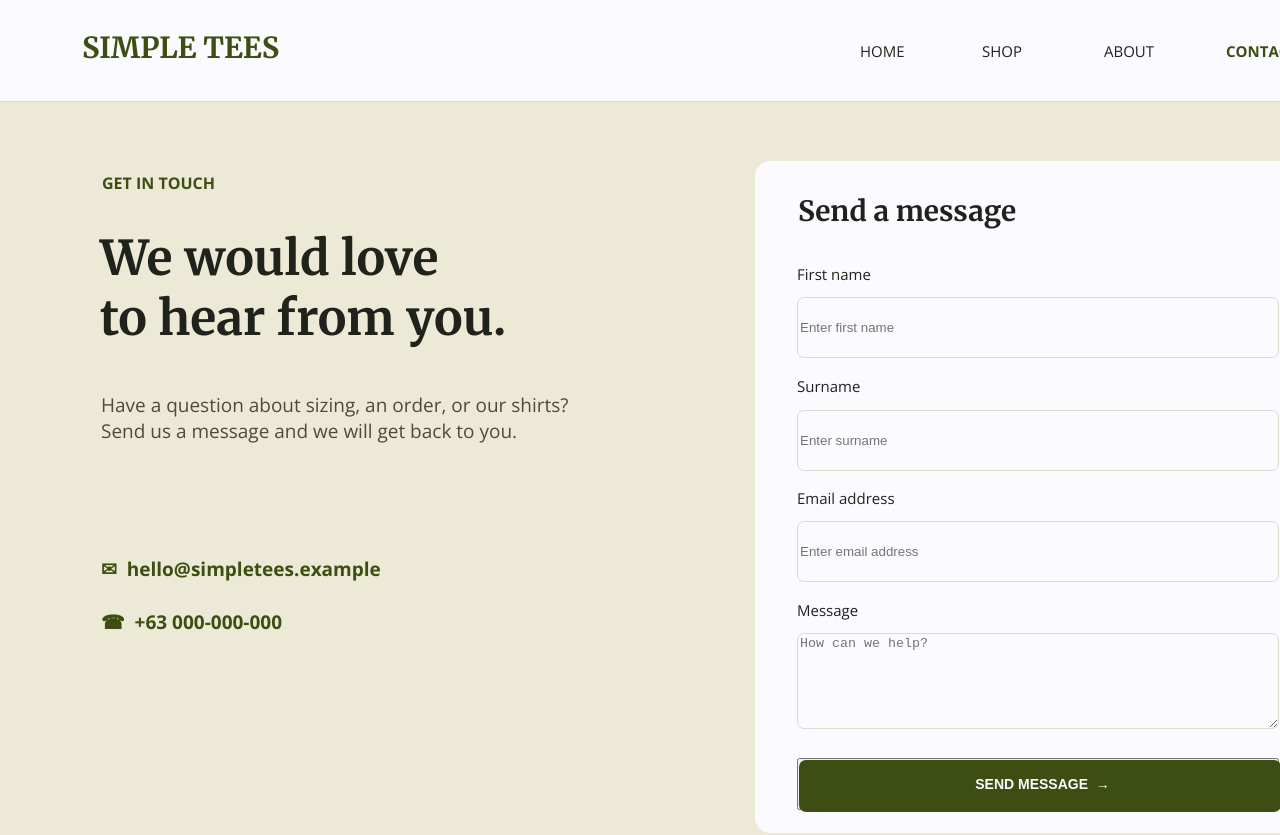
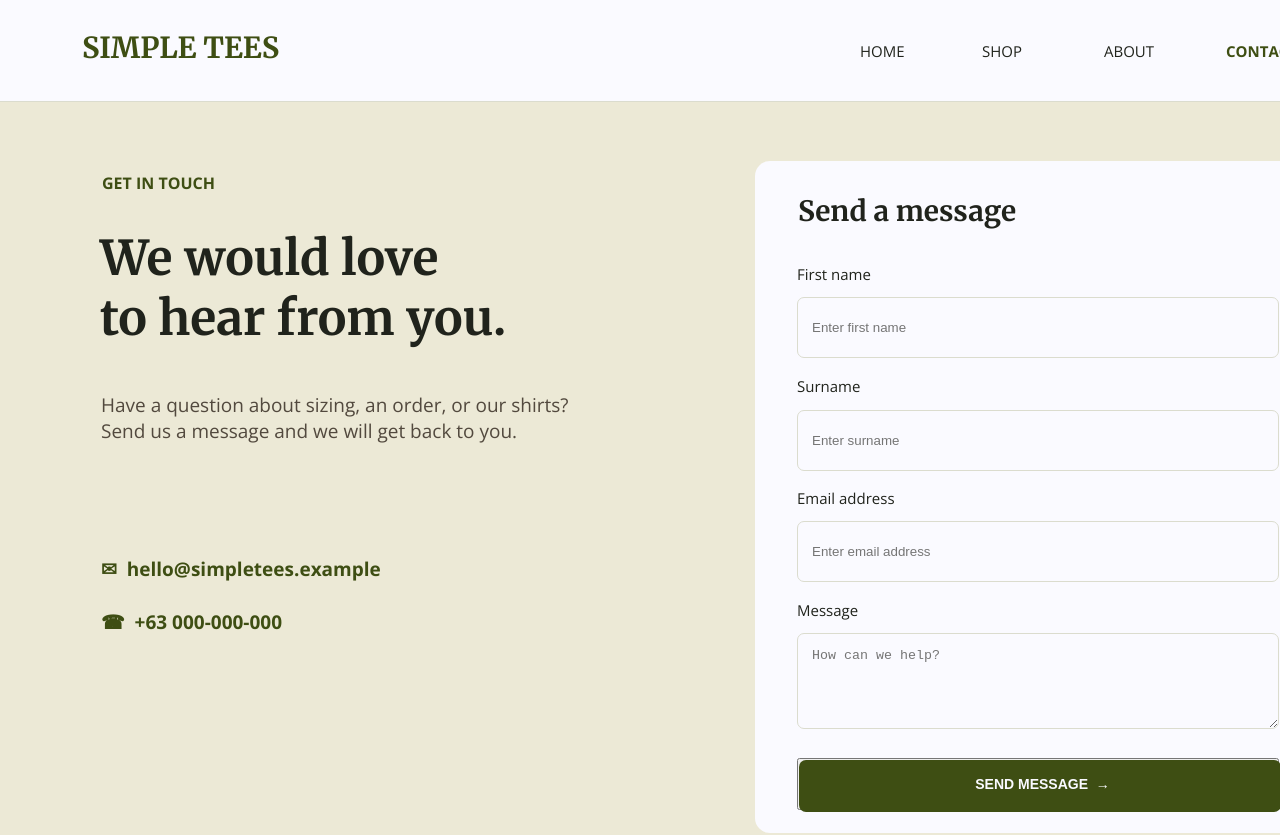
Before and after one commit to skyhawkt10-ui/SimpleTees, a plain HTML site: page simple_tees/Contact.html in a window 1280 px wide. Shown: the top 835 px of the page. Drawn offline with nearby package versions, Linux system fonts and the light colour scheme; files whose address does not match are found by name.

Commit message:
Update index1.css

```diff
--- a/simple_tees/CSS/index1.css
+++ b/simple_tees/CSS/index1.css
@@ -307,3 +307,15 @@
   	height: 28px;
   	cursor: pointer;
 }
+
+/* CONTACT FORM SPACING */
+.field,
+.field2,
+.field4 {
+    padding: 12px 14px;
+    box-sizing: border-box;
+}
+
+.field4 {
+    line-height: 1.5;
+}
```
